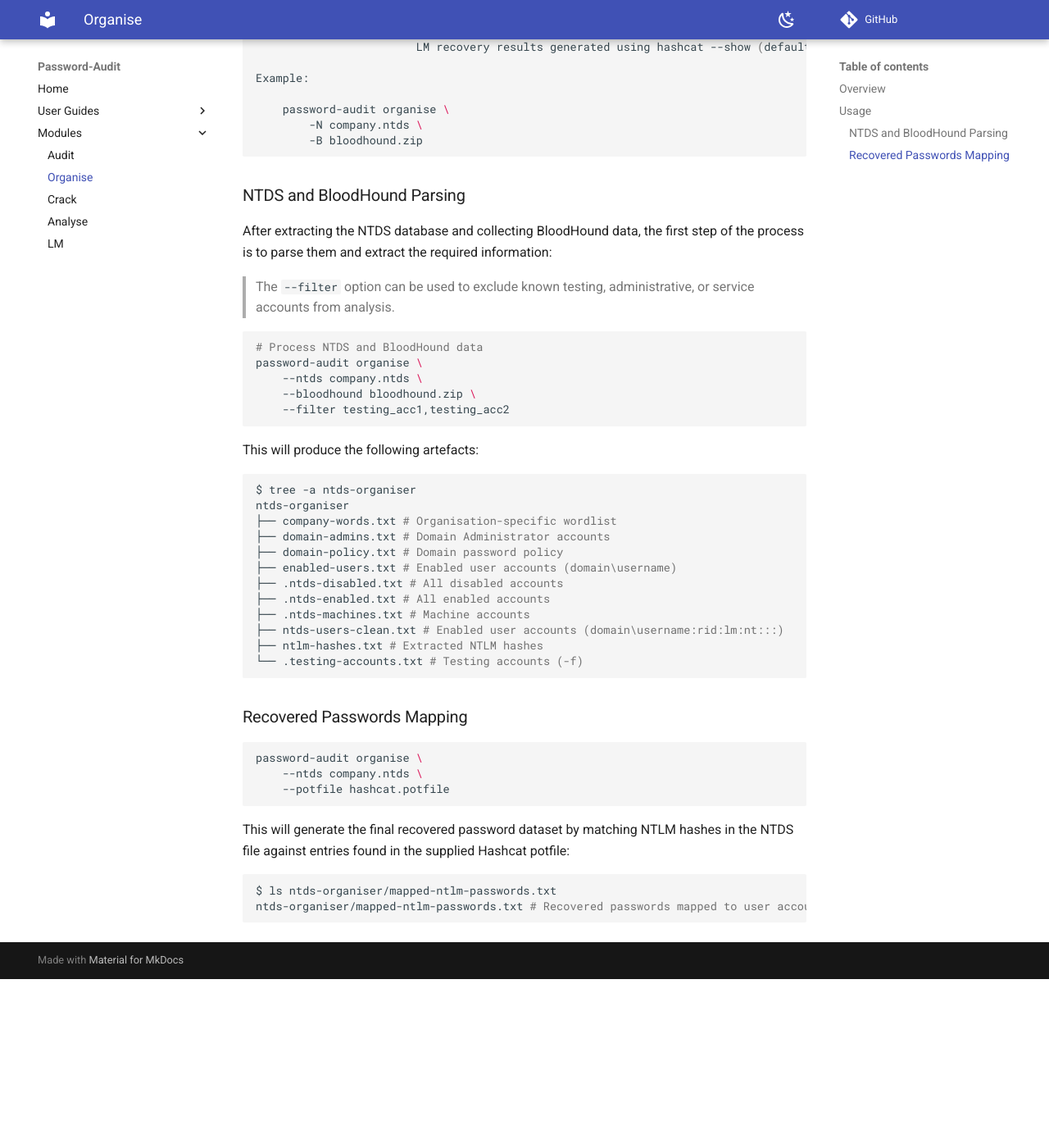
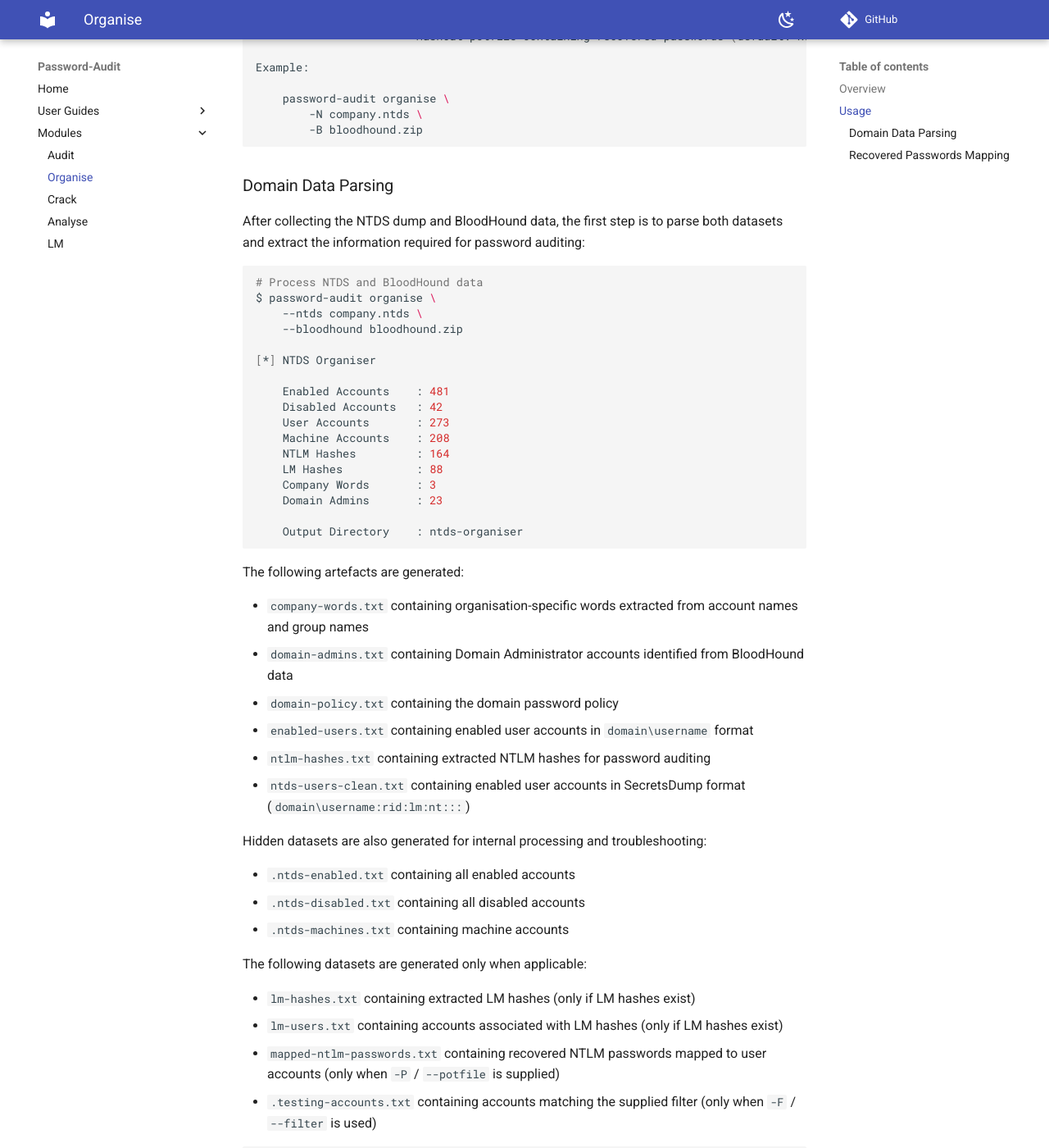
Before and after one commit to CSpanias/password-audit, an MkDocs documentation site: the page built from docs/organise.md, in a window 1280 px wide and 1400 px high, scrolled down 814 px. Shown: the whole window at 82% size. Built offline with MkDocs 1.6.1 and Material for MkDocs 9.7.7, drawn with Linux system fonts in a browser that asks for light colours; comment, search, counter and statistics services are not loaded; before the commit the page ends 2008 px from its top, so only the background shows below that; some of the changed text lies outside the part shown.

Commit message:
Restructured organise module and updated relevant docs.

````diff
--- a/docs/organise.md
+++ b/docs/organise.md
@@ -2,20 +2,20 @@
 
 ## Overview
 
-The `password-audit organise` module processes Active Directory (AD) datasets (NTDS dump, BloodHound ZIP) and generates artefacts used during password audits.
+The `organise` module processes Active Directory datasets (NTDS dumps and BloodHound exports) and generates the artefacts required for password auditing and analysis. Recovered NTLM passwords can also be mapped to user accounts using a Hashcat potfile.
 
 ## Usage
 
-The `organise` module is used for two things:
+The `organise` module performs two primary functions:
 
-1. Parsing the NTDS and BloodHound files
-2. Map recovered passwords back to user accounts after password recovery
+1. Parse NTDS and BloodHound data and generate audit artefacts
+2. Map recovered NTLM passwords back to user accounts using a Hashcat potfile
 
 ```bash
 $ password-audit organise -h
-usage: main.py organise [-h] -N NTDS -B BLOODHOUND [-F FILTER] [-O OUTPUT] [-P POTFILE] [-R LM_RESULTS]
+usage: main.py organise [-h] -N NTDS -B BLOODHOUND [-F FILTER] [-O OUTPUT] [-P POTFILE]
 
-Parse NTDS, BloodHound, and Hashcat datasets and generate the files required for password analysis, including recovered password mappings, domain data, and reporting artefacts.
+Parse NTDS, BloodHound, and Hashcat datasets and generate analysis artefacts.
 
 options:
   -h, --help            show this help message and exit
@@ -30,8 +30,6 @@
   -O, --output OUTPUT   Output directory (default: ntds-organiser)
   -P, --potfile POTFILE
                         Hashcat potfile containing recovered passwords (default: None)
-  -R, --lm-results LM_RESULTS
-                        LM recovery results generated using hashcat --show (default: None)
 
 Example:
 
@@ -40,48 +38,99 @@
         -B bloodhound.zip
 ```
 
-### NTDS and BloodHound Parsing
+### Domain Data Parsing
 
-After extracting the NTDS database and collecting BloodHound data, the first step of the process is to parse them and extract the required information:
-
-> The `--filter` option can be used to exclude known testing, administrative, or service accounts from analysis.
+After collecting the NTDS dump and BloodHound data, the first step is to parse both datasets and extract the information required for password auditing:
 
 ```bash
 # Process NTDS and BloodHound data
-password-audit organise \
+$ password-audit organise \
     --ntds company.ntds \
-    --bloodhound bloodhound.zip \
-    --filter testing_acc1,testing_acc2
+    --bloodhound bloodhound.zip
+
+[*] NTDS Organiser
+
+    Enabled Accounts    : 481
+    Disabled Accounts   : 42
+    User Accounts       : 273
+    Machine Accounts    : 208
+    NTLM Hashes         : 164
+    LM Hashes           : 88
+    Company Words       : 3
+    Domain Admins       : 23
+
+    Output Directory    : ntds-organiser
 ```
 
-This will produce the following artefacts:
+The following artefacts are generated:
+
+- `company-words.txt` containing organisation-specific words extracted from account names and group names
+- `domain-admins.txt` containing Domain Administrator accounts identified from BloodHound data
+- `domain-policy.txt` containing the domain password policy
+- `enabled-users.txt` containing enabled user accounts in `domain\username` format
+- `ntlm-hashes.txt` containing extracted NTLM hashes for password auditing
+- `ntds-users-clean.txt` containing enabled user accounts in SecretsDump format (`domain\username:rid:lm:nt:::`)
+
+Hidden datasets are also generated for internal processing and troubleshooting:
+
+- `.ntds-enabled.txt` containing all enabled accounts
+- `.ntds-disabled.txt` containing all disabled accounts
+- `.ntds-machines.txt` containing machine accounts
+
+The following datasets are generated only when applicable:
+
+- `lm-hashes.txt` containing extracted LM hashes (only if LM hashes exist)
+- `lm-users.txt` containing accounts associated with LM hashes (only if LM hashes exist)
+- `mapped-ntlm-passwords.txt` containing recovered NTLM passwords mapped to user accounts (only when `-P` / `--potfile` is supplied)
+- `.testing-accounts.txt` containing accounts matching the supplied filter (only when `-F` / `--filter` is used)
 
 ```bash
 $ tree -a ntds-organiser
 ntds-organiser
-├── company-words.txt # Organisation-specific wordlist
-├── domain-admins.txt # Domain Administrator accounts
-├── domain-policy.txt # Domain password policy
-├── enabled-users.txt # Enabled user accounts (domain\username)
-├── .ntds-disabled.txt # All disabled accounts
-├── .ntds-enabled.txt # All enabled accounts
-├── .ntds-machines.txt # Machine accounts
-├── ntds-users-clean.txt # Enabled user accounts (domain\username:rid:lm:nt:::)
-├── ntlm-hashes.txt # Extracted NTLM hashes
-└── .testing-accounts.txt # Testing accounts (-f)
+├── company-words.txt
+├── domain-admins.txt
+├── domain-policy.txt
+├── enabled-users.txt
+├── lm-hashes.txt
+├── lm-users.txt
+├── .ntds-disabled.txt
+├── .ntds-enabled.txt
+├── .ntds-machines.txt
+├── ntds-users-clean.txt
+└── ntlm-hashes.txt
 ```
 
 ### Recovered Passwords Mapping
 
+Providing a Hashcat potfile allows `organise` to map recovered NTLM passwords back to user accounts:
+
 ```bash
-password-audit organise \
+$ password-audit organise \
     --ntds company.ntds \
-    --potfile hashcat.potfile
+    --potfile hashcat.potfile \
+    --bloodhound bloodhound.zip
+
+[*] NTDS Organiser
+
+    Enabled Accounts    : 481
+    Disabled Accounts   : 42
+    User Accounts       : 273
+    Machine Accounts    : 208
+    NTLM Hashes         : 164
+    LM Hashes           : 88
+    Domain Admins       : 23
+    Company Words       : 3
+    Mapped Passwords    : 134
+
+    Output Directory    : ntds-organiser
 ```
 
-This will generate the final recovered password dataset by matching NTLM hashes in the NTDS file against entries found in the supplied Hashcat potfile:
+This generates an additional dataset containing recovered NTLM passwords mapped to their corresponding user accounts:
 
 ```bash
 $ ls ntds-organiser/mapped-ntlm-passwords.txt
-ntds-organiser/mapped-ntlm-passwords.txt # Recovered passwords mapped to user accounts (domain\username:password)
+ntds-organiser/mapped-ntlm-passwords.txt
+
+$ head -1 ntds-organiser/mapped-ntlm-passwords.txt
+domain.local\mike:Welcome123!
 ```
````
Also changed, not shown: 4 other files.
